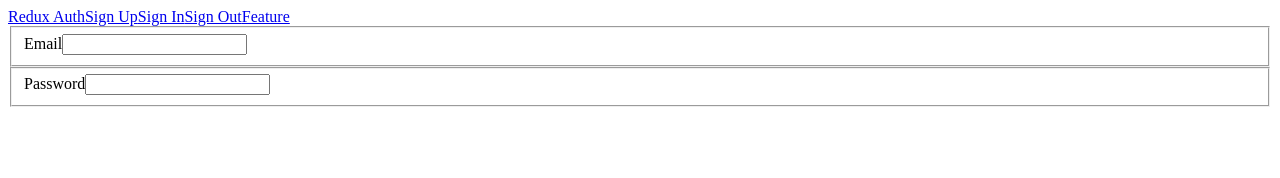
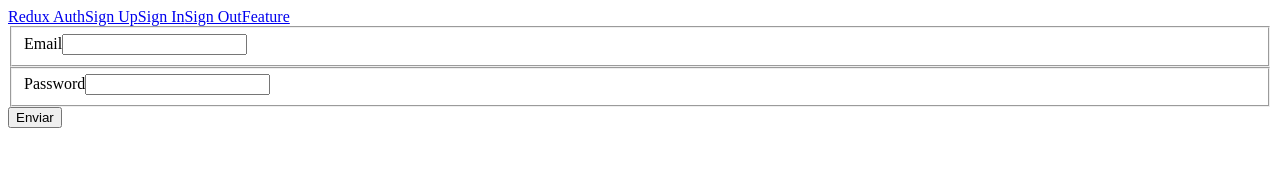
Before and after one commit to naijopkr/AdvancedReactRedux, a React (Create React App) app in the folder auth-app/: page /signup in a window 1280 px wide. Shown: the top 178 px of the page. Built offline with nearby package versions, Linux system fonts and the light colour scheme.

Commit message:
implemented signup form

```diff
--- a/auth-app/src/components/auth/SignUp.js
+++ b/auth-app/src/components/auth/SignUp.js
@@ -1,9 +1,20 @@
 import React, { Component } from 'react'
 
 class SignUp extends Component {
+  handleSubmit = evt => {
+    evt.preventDefault()
+    const email = evt.target.email.value
+    const password = evt.target.password.value
+    const user = {
+      email,
+      password
+    }
+    console.log(user)
+  }
+
   render = () => {
     return (
-      <form>
+      <form onSubmit={this.handleSubmit}>
         <fieldset>
           <label>Email</label>
           <input
@@ -18,6 +29,7 @@ class SignUp extends Component {
             type='password'
           />
         </fieldset>
+        <button>Enviar</button>
       </form>
     )
   }
```
